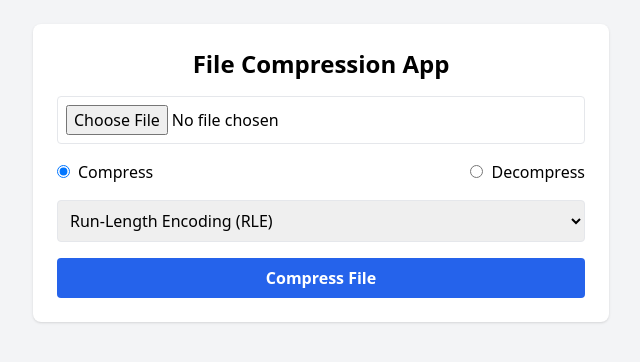
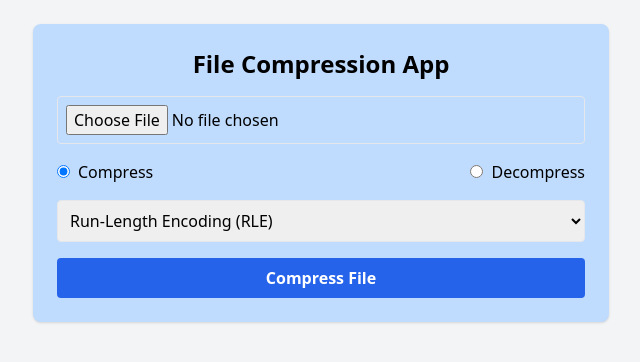
Before and after one commit to priyanka031202/comprassion_De-comprassion_app, a React (Vite) app in the folder frontend/: page / in a window 1280 px wide. Shown: the top 362 px of the page, without its empty margins (319-959 px from the left). Built offline with nearby package versions, Linux system fonts and the light colour scheme.

Commit message:
Update background and box colors

```diff
--- a/frontend/src/App.jsx
+++ b/frontend/src/App.jsx
@@ -49,8 +49,10 @@ export default function App() {
   };
 
   return (
-    <div className="min-h-screen bg-gray-100 p-6">
-      <div className="max-w-xl mx-auto bg-white p-6 rounded-lg shadow">
+    <div  className="min-h-screen bg-gray-100 p-6">
+
+      <div className="max-w-xl mx-auto bg-blue-200 p-6 rounded-lg shadow">
+
         <h1 className="text-2xl font-bold mb-4 text-center">
           File {mode === "compress" ? "Compression" : "Decompression"} App
         </h1>
```
